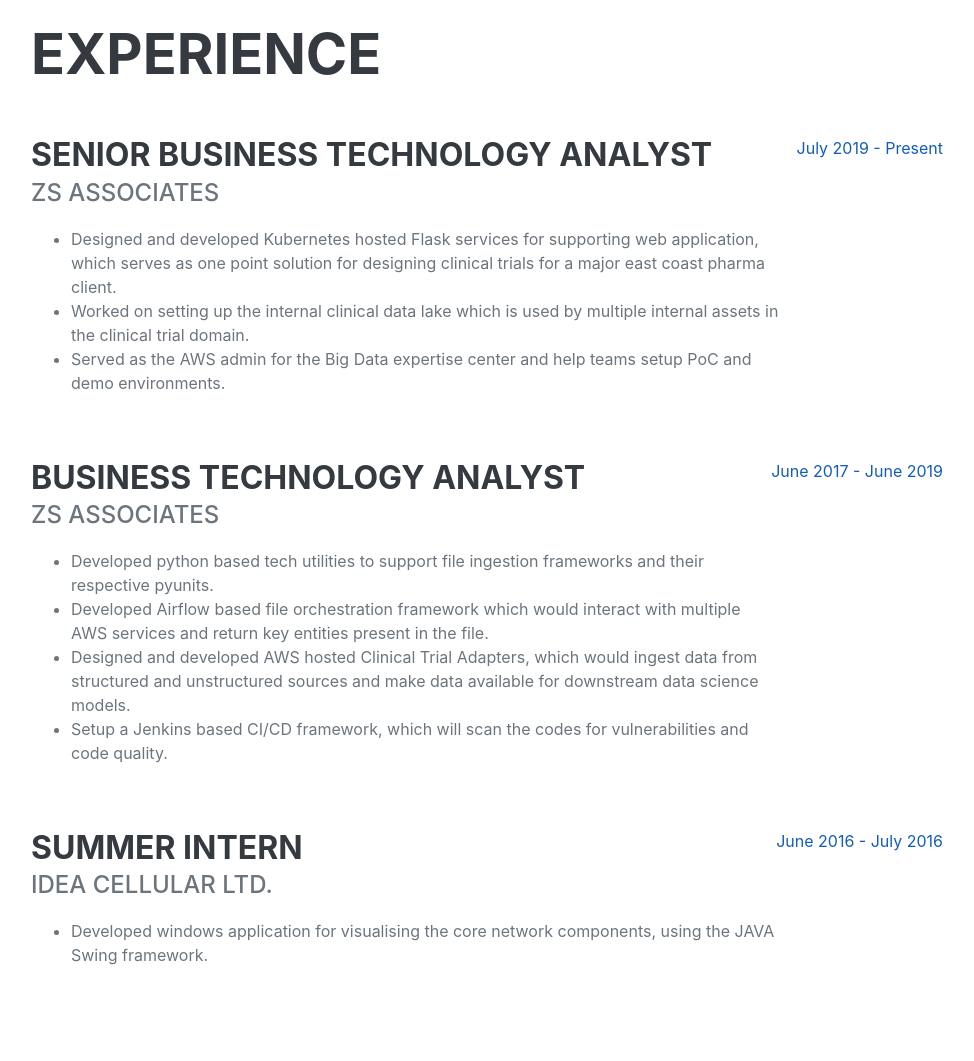
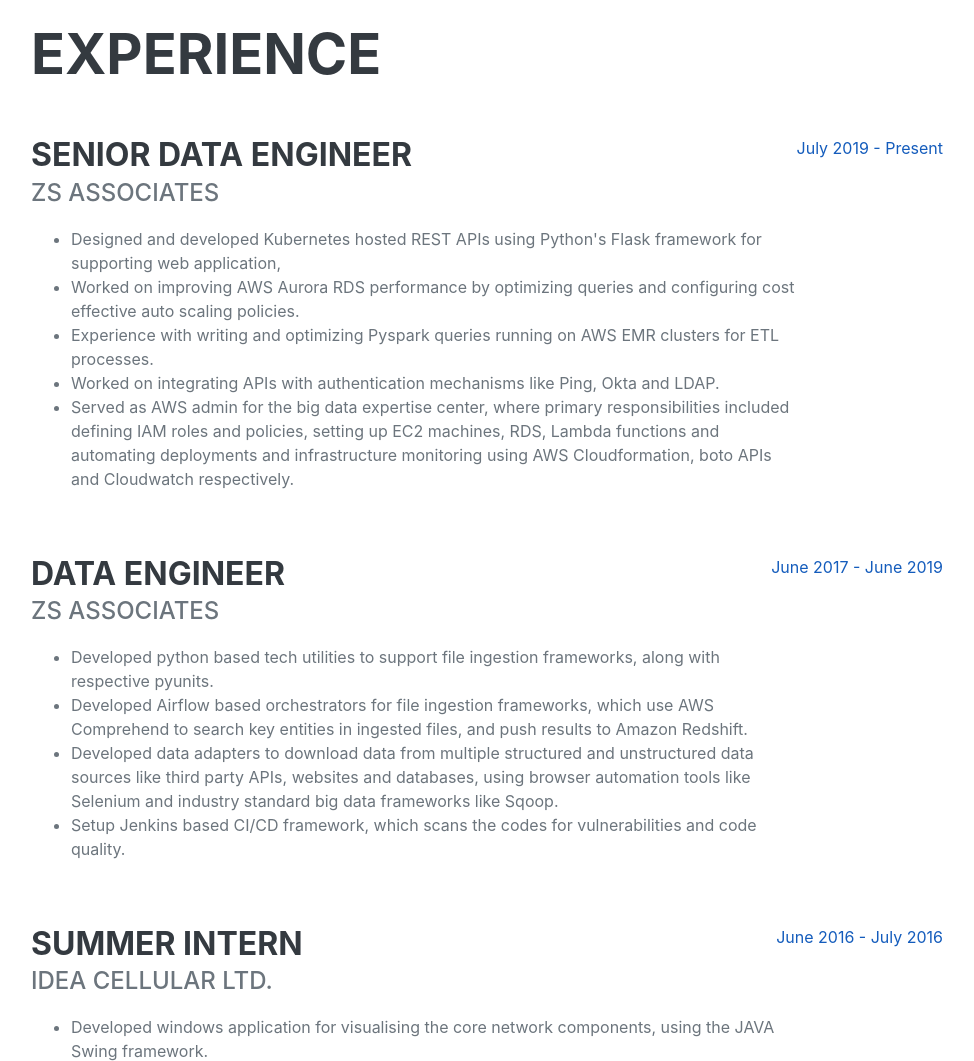
Before and after one commit to shash95/shash95.github.io, a plain HTML site: page index.html in a window 1280 px wide. Shown: the part 860-1921 px from the top of the page, without its empty margins (289-1263 px from the left). Drawn offline with nearby package versions, Linux system fonts and the light colour scheme; a web font is replaced by a local one.

Commit message:
Update index.html
Updated details

```diff
--- a/index.html
+++ b/index.html
@@ -62,17 +62,23 @@
                     <h2 class="mb-5">Experience</h2>
                     <div class="d-flex flex-column flex-md-row justify-content-between mb-5">
                         <div class="flex-grow-1">
-                            <h3 class="mb-0">Senior Business Technology Analyst</h3>
+                            <h3 class="mb-0">Senior Data Engineer</h3>
                             <div class="subheading mb-3">ZS Associates</div>
                             <ul>
-                                <li>Designed and developed Kubernetes hosted Flask services for supporting web application, which serves as one point solution for designing clinical trials for a major east coast pharma client.
+                                <li>Designed and developed Kubernetes hosted REST APIs using Python's Flask framework for supporting web application,
                                 </li>
                                 <li>
-                                    Worked on setting up the internal clinical data lake which is used by multiple internal assets in the clinical trial domain.
+                                    Worked on improving AWS Aurora RDS performance by optimizing queries and configuring cost effective auto scaling policies.
                                 </li>
                                 <li>
-                                    Served as the AWS admin for the Big Data expertise center and help teams setup PoC and demo environments.
+                                    Experience with writing and optimizing Pyspark queries running on AWS EMR clusters for ETL processes.
                                 </li>
+                              <li>
+                              Worked on integrating APIs with authentication mechanisms like Ping, Okta and LDAP.
+                              </li>
+                              <li>
+                              Served as AWS admin for the big data expertise center, where primary responsibilities included defining IAM roles and policies, setting up EC2 machines, RDS, Lambda functions and automating deployments and infrastructure monitoring using AWS Cloudformation, boto APIs and Cloudwatch respectively.
+                              </li>
                             </ul>
 
                         </div>
@@ -80,20 +86,20 @@
                     </div>
                     <div class="d-flex flex-column flex-md-row justify-content-between mb-5">
                         <div class="flex-grow-1">
-                            <h3 class="mb-0">Business Technology Analyst</h3>
+                            <h3 class="mb-0">Data Engineer</h3>
                             <div class="subheading mb-3">ZS Associates</div>
                             <ul>
                                 <li>
-                                    Developed python based tech utilities to support file ingestion frameworks and their respective pyunits.
+                                    Developed python based tech utilities to support file ingestion frameworks, along with respective pyunits.
                                 </li>
                                 <li>
-                                    Developed Airflow based file orchestration framework which would interact with multiple AWS services and return key entities present in the file.
+                                    Developed Airflow based orchestrators for file ingestion frameworks, which use AWS Comprehend to search key entities in ingested files, and push results to Amazon Redshift.
                                 </li>
                                 <li>
-                                    Designed and developed AWS hosted Clinical Trial Adapters, which would ingest data from structured and unstructured sources and make data available for downstream data science models.
+                                    Developed data adapters to download data from multiple structured and unstructured data sources like third party APIs, websites and databases, using browser automation tools like Selenium and industry standard big data frameworks like Sqoop.
                                 </li>
                                 <li>
-                                    Setup a Jenkins based CI/CD framework, which will scan the codes for vulnerabilities and code quality.
+                                    Setup Jenkins based CI/CD framework, which scans the codes for vulnerabilities and code quality.
                                 </li>
                             </ul>
                         </div>
```
